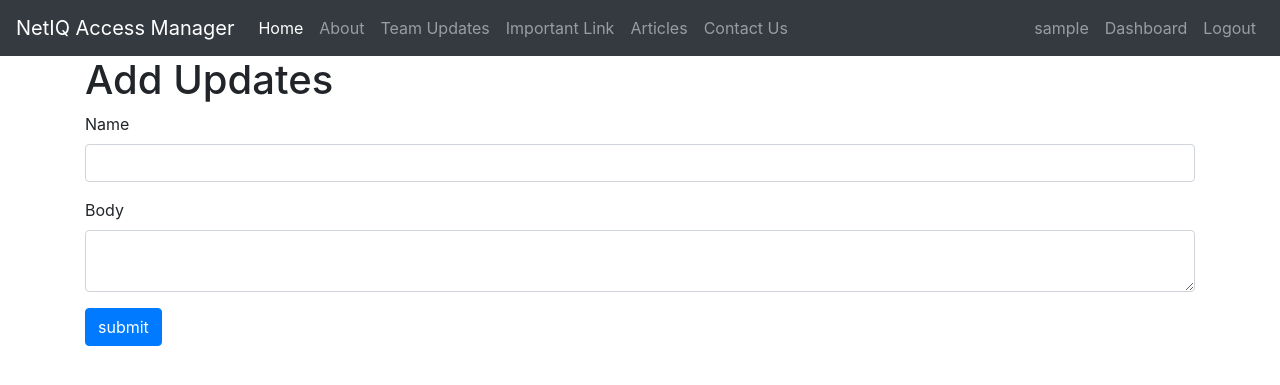
After one commit to iburahim786/iburahim_pythonanywhere, a Flask app: page /add_update in a window 1280 px wide. The commit adds this page. Shown: the top 385 px of the page. Run offline with Flask 2, Linux system fonts and the light colour scheme; the visitor is signed in with stand-in values (Sample User, id 1); some libraries are stand-ins or nearby versions.

Commit message:
New updates

```diff
--- a/app.py
+++ b/app.py
@@ -4,7 +4,11 @@ from flask_mysqldb import MySQL
 from wtforms import Form, StringField, TextAreaField, PasswordField, validators
 from passlib.hash import sha256_crypt
 from functools import wraps
-
+import smtplib
+from email.mime.multipart import MIMEMultipart
+from email.mime.text import MIMEText
+import os, sys
+from django.template.loader import get_template, render_to_string
 
 app = Flask(__name__)
 
@@ -19,6 +23,8 @@ app.config['MYSQL_CURSORCLASS'] = 'DictCursor'
 
 # init MYSQL
 mysql = MySQL(app)
+
+sys.path.append('C:/Users/mis/PycharmProjects/NewApp')
 
 
 # Home Page
@@ -65,6 +71,40 @@ def article(id):
     article = cur.fetchone()
 
     return render_template('article.html', article=article)
+
+
+# Team Updates page
+@app.route('/tupdates')
+def tupdates():
+    # Create cursor
+    cur = mysql.connection.cursor()
+
+    # Get articles
+    result = cur.execute("SELECT * FROM tupdates")
+
+    tupdates = cur.fetchall()
+
+    if result > 0:
+        return render_template('tupdates.html', tupdates=tupdates)
+    else:
+        msg = "No Updates Found"
+        return render_template('tupdates.html', msg=msg)
+    # Cursor Close
+    cur.close()
+
+
+# Individual update page
+@app.route('/tupdate/<string:id>/')
+def tupdate(id):
+    # Create cursor
+    cur = mysql.connection.cursor()
+
+    # Get article
+    result = cur.execute("SELECT * FROM tupdates WHERE id = %s", [id])
+
+    tupdate = cur.fetchone()
+
+    return render_template('tupdate.html', tupdate=tupdate)
 
 
 # Registration Form Class
@@ -151,27 +191,41 @@ def is_logged_in(f):
         else:
             flash('Unauthorized, Please login', 'danger')
             return redirect(url_for('login'))
+
     return wrap
 
 
-# Dashboard page
+# Article Dashboard page
 @app.route('/dashboard')
 @is_logged_in
 def dashboard():
     # Create cursor
     cur = mysql.connection.cursor()
+    cur1 = mysql.connection.cursor()
 
     # Get articles
     result = cur.execute("SELECT * FROM articles")
     articles = cur.fetchall()
 
-    if result > 0:
-        return render_template('dashboard.html', articles=articles)
+    result1 = cur1.execute("SELECT * FROM tupdates")
+    tupdates = cur1.fetchall()
+
+    if result > 0 and result1 > 0:
+        return render_template('dashboard.html', tupdates=tupdates, articles=articles)
+    elif result == 0 and result1 > 0:
+        msg = "No Articles Found"
+        return render_template('dashboard.html', tupdates=tupdates, msg=msg)
+    elif result > 0 and result1 <= 0:
+        msg = "No Updates Found"
+        return render_template('dashboard.html', articles=articles, msg=msg)
     else:
-        msg = "No Articles Found"
+        msg = "No Updates/Articles Found"
         return render_template('dashboard.html', msg=msg)
+
     # Cursor Close
+    cur1.close()
     cur.close()
+    cur1.close()
 
 
 # Log out page
@@ -263,6 +317,174 @@ def delete_article(id):
     return redirect(url_for('dashboard'))
 
 
+#########################################################################################################
+
+
+# Update Form Class
+class TeamUpdateForm(Form):
+    name = StringField('Name', [validators.length(min=1, max=200)])
+    body = TextAreaField('Body', [validators.length(min=30)])
+
+
+@app.route('/add_update', methods=['GET', 'POST'])
+@is_logged_in
+def add_update():
+    form = TeamUpdateForm(request.form)
+    if request.method == 'POST' and form.validate():
+        name = form.name.data
+        body = form.body.data
+
+        # Create Cursor
+        cur = mysql.connection.cursor()
+        # Execute
+        cur.execute("INSERT INTO tupdates(name, body, author) VALUES(%s, %s, %s)", (name, body, session['username']))
+        # Commit DB
+        cur.connection.commit()
+        # Close Connection
+        cur.close()
+
+        flash("User updates created/added", 'success')
+
+        return redirect(url_for('dashboard'))
+    return render_template('add_update.html', form=form)
+
+
+@app.route('/edit_update/<string:id>', methods=['GET', 'POST'])
+@is_logged_in
+def edit_update(id):
+    # Create Cursor
+    cur = mysql.connection.cursor()
+    # Get article by id
+    result = cur.execute("SELECT * FROM tupdates WHERE id = %s", [id])
+    tupdate = cur.fetchone()
+    # Get form
+    form = TeamUpdateForm(request.form)
+    # Populate the article form fields
+    form.name.data = tupdate['name']
+    form.body.data = tupdate['body']
+    if request.method == 'POST' and form.validate():
+        name = request.form['name']
+        body = request.form['body']
+        # Create Cursor
+        cur = mysql.connection.cursor()
+        # Execute
+        cur.execute("UPDATE tupdates SET name=%s, body=%s WHERE id=%s", (name, body, id))
+        # Commit DB
+        cur.connection.commit()
+        # Close Connection
+        cur.close()
+
+        flash("Updated successfully", 'success')
+
+        return redirect(url_for('dashboard'))
+    return render_template('edit_update.html', form=form)
+
+
+@app.route('/delete_update/<string:id>', methods=['POST'])
+@is_logged_in
+def delete_update(id):
+    # Create Cursor
+    cur = mysql.connection.cursor()
+
+    # Execute
+    cur.execute("DELETE FROM tupdates WHERE id=%s", [id])
+
+    # Commit DB
+    cur.connection.commit()
+
+    # Close Connection
+    cur.close()
+
+    flash("Updates Deleted", 'success')
+
+    return redirect(url_for('dashboard'))
+
+
+@app.route('/contactus')
+def contactus():
+    return render_template('contact_us.html')
+
+
+@app.route('/mail')
+def mail_content():
+    cur = mysql.connection.cursor()
+    html_page = ""
+    # Get updates
+    result = cur.execute("SELECT * FROM articles")
+
+    team_updates = cur.fetchall()
+
+    return render_template('mail_content.html', team_updates=team_updates)
+
+
+@app.route('/send_mail', methods=['POST'])
+@is_logged_in
+def send_mail(to):
+    me = "nam-qa-update@microfocus.com"
+    you = "mohamediburahimsha.s@microfocus.com"
+    # Create cursor
+    cur = mysql.connection.cursor()
+    #
+    # # Get updates
+    result = cur.execute("SELECT * FROM tupdates")
+    #
+    team_updates = cur.fetchall()
+    app.logger.info(team_updates)
+
+    #
+    # template = get_template('templates/mail_content.html')
+    #
+    # html = template.render({'team_updates': team_updates})
+
+    # Create message container - the correct MIME type is multipart/alternative.
+    message = MIMEMultipart('alternative')
+    message['Subject'] = "Link"
+    message['From'] = me
+    message['To'] = you
+    html = """\
+    <!DOCTYPE html>
+    <html lang="en">
+    <head>
+        <meta charset="UTF-8">
+        <title>Updates Mail</title>
+    </head>
+    <body>
+          <h1>Weekly Team Updates</h1>
+          <hr>"""
+    for d in team_updates:
+        name = d['name']
+        body = d['body']
+    # for d in team_updates:
+        html = html + "<h2>"
+        html = html + name + "</h2>"
+        html = html + "<div>"
+        html = html + body + "</div>"
+        html = html + "<hr>"
+
+    html = html + """</body>
+    </html>
+    """
+    # Record the MIME types of both parts - text/plain and text/html.
+    # part1 = MIMEText(text, 'plain')
+    part2 = MIMEText(html, 'html')
+
+    # Attach parts into message container.
+    # According to RFC 2046, the last part of a multipart message, in this case
+    # the HTML message, is best and preferred.
+    # msg.attach(part1)
+    message.attach(part2)
+
+    # Send the message via local SMTP server.
+    s = smtplib.SMTP('smtp.microfocus.com:25')
+    # sendmail function takes 3 arguments: sender's address, recipient's address
+    # and message to send - here it is sent as one string.
+    s.sendmail(me, you, message.as_string())
+    s.quit()
+    msg = "Message sent Successfully"
+    return render_template('dashboard.html', msg=msg)
+
+
 if __name__ == '__main__':
     app.secret_key = 'novell@123'
+    os.environ['DJANGO_SETTINGS_MODULE'] = 'mysite.settings'
     app.run(debug=True)
--- /dev/null
+++ b/templates/add_update.html
@@ -0,0 +1,15 @@
+{% extends 'layout.html' %}
+
+{% block body %}
+     <h1>Add Updates</h1>
+    {% from "includes/_formhelpers.html" import render_field %}
+     <form method="POST" action="">
+         <div class="form-group">
+             {{ render_field(form.name, class_="form-control") }}
+         </div>
+         <div class="form-group">
+             {{ render_field(form.body, class_="form-control", id="editor") }}
+         </div>
+         <p><input type="submit" class="btn btn-primary" value="submit"></p>
+     </form>
+{% endblock %}
--- a/templates/home.html
+++ b/templates/home.html
@@ -4,7 +4,10 @@
 <!--  <main role="main" class="container">-->
       <div class="jumbotron text-center">
         <h1>Welcome to Access Manager</h1>
-        <p class="lead">Use this document as a way to quickly start any new project.<br> All you get is this text and a mostly barebones HTML document.</p>
+        <p class="lead">UAs the demands of secure web access become more complex,
+            you may find yourself struggling to keep up with the overhead of
+            multiple access management solutions to solve your cloud, mobile, and intranet needs.
+            <br> There is no need to settle for complexity when you can have SSO everywhere through a single solution.</p>
         {% if session.logged_in == NULL%}
           <a href="/register" class="btn btn-primary btn-lg">Register</a>
           <a href="/login" class="btn btn-success btn-lg">Login</a>
--- a/templates/includes/_navbar.html
+++ b/templates/includes/_navbar.html
@@ -8,8 +8,11 @@
       <li class="nav-item">
         <a class="nav-link" href="/about">About</a>
       </li>
-        <li class="nav-item">
-        <a class="nav-link disabled" href="#" tabindex="-1" aria-disabled="true">User Details</a>
+<!--      <li class="nav-item">-->
+<!--        <a class="nav-link disabled" href="#" tabindex="-1" aria-disabled="true">User Details</a>-->
+<!--      </li>-->
+      <li class="nav-item">
+        <a class="nav-link" href="/tupdates" tabindex="-1" aria-disabled="true">Team Updates</a>
       </li>
       <li class="nav-item">
         <a class="nav-link" href="/implink" tabindex="-1" aria-disabled="true">Important Link</a>
--- a/templates/layout.html
+++ b/templates/layout.html
@@ -4,6 +4,7 @@
     <meta charset="UTF-8">
     <title>My Flask App</title>
     <link rel="stylesheet" href="https://stackpath.bootstrapcdn.com/bootstrap/4.4.1/css/bootstrap.min.css">
+
 </head>
 <body>
    {% include 'includes/_navbar.html' %}
@@ -12,7 +13,8 @@
        {% block body %}{% endblock %}
    </div>
    <script>src="https://stackpath.bootstrapcdn.com/bootstrap/4.4.1/js/bootstrap.min.js"</script>
-   <script src="//cdn.ckeditor.com/4.6.2/basic/ckeditor.js"></script>
+   <script src="//cdn.ckeditor.com/4.6.2/standard/ckeditor.js"></script>
    <script type="text/javascript">CKEDITOR.replace('editor')</script>
+   <script src='https://kit.fontawesome.com/a076d05399.js'></script>
 </body>
 </html>
```
Also changed, not shown: templates/dashboard.html (+41 -0 lines), templates/edit_update.html (added, +15 -0 lines), templates/tupdate.html (added, +10 -0 lines), templates/tupdates.html (added, +10 -0 lines), templates/mail_content.html (added), 1 other file.
